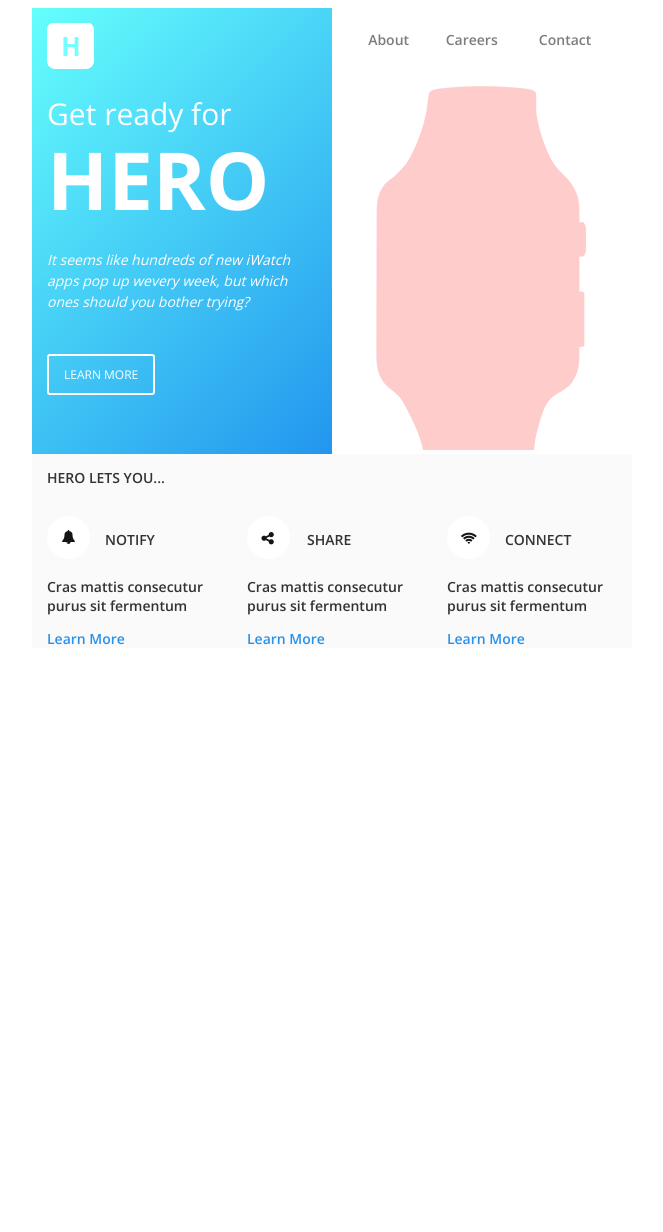
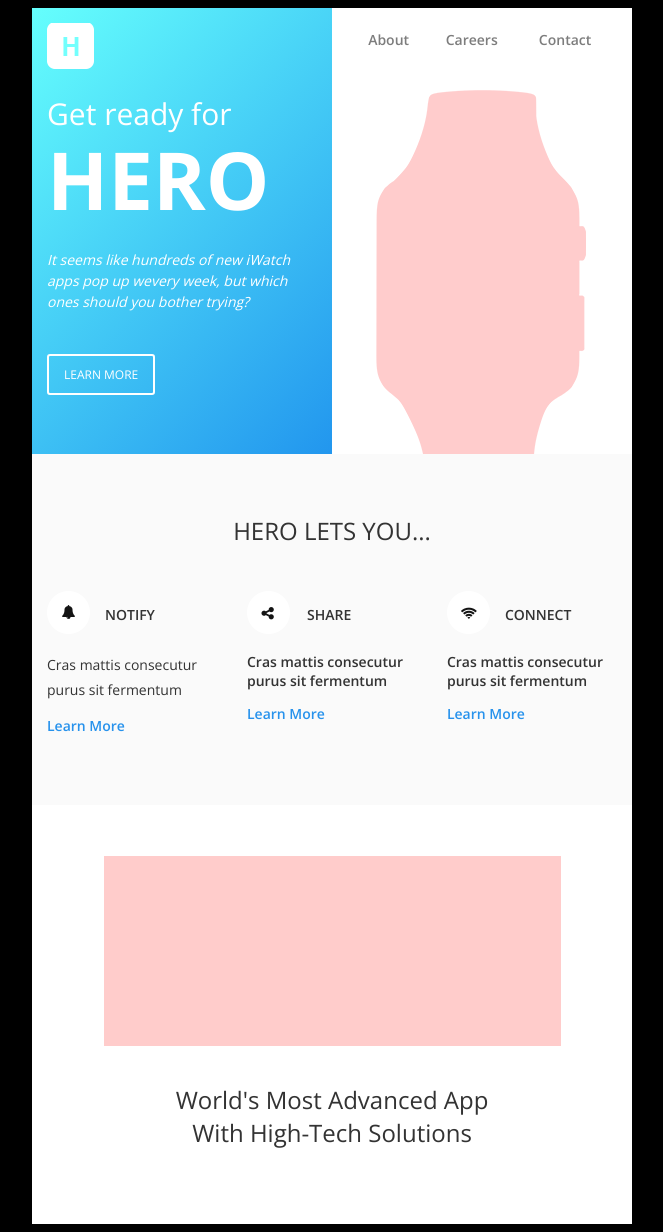
Before and after one commit to bkingo/cp-html-emails, a plain HTML site: page index.html in a window 1280 px wide. Shown: the whole page, without its empty margins (308-971 px from the left). Before the commit the page ends 800 px from the top, so only its background shows below. Drawn offline with nearby package versions, Linux system fonts and the light colour scheme.

Commit message:
More changes.

```diff
--- a/index.html
+++ b/index.html
@@ -9,7 +9,7 @@
     <title></title>
 </head>
 
-<body>
+<body style="background: black;">
     <!-- Start of HTML Email -->
     <table width="100%" border="0" cellspacing="0" cellpadding="0">
         <tr>
@@ -45,7 +45,7 @@
 
                             <!-- Start of Right Column -->
                             <table class="container" width="50%" align="right" cellspacing="0" cellpadding="0"
-                                border="0">
+                                border="0" style="background: white;">
                                 <tr>
                                     <td
                                         style="font-family: 'Open Sans', 'Helvetica Neue', Helvetica, Arial, 'Lucida Grande', sans-serif; color: white;">
@@ -68,7 +68,7 @@
                                 </tr>
                                 <tr>
                                     <td align="center" valign="bottom" style="padding-top: 16px;">
-                                        <img src="/img/smartwatch.png" alt="">
+                                        <img src="/img/smartwatch.png" alt="" style="position: relative; bottom: -4px;">
                                     </td>
                                 </tr>
                             </table><!-- End of Right Column -->
@@ -78,10 +78,10 @@
                     <!-- Start of Lets You Row -->
                     <tr>
                         <td style="background: #fafafa;">
-                            <h3 style="font-family: 'Open Sans', 'Helvetica Neue', Helvetica, Arial, 'Lucida Grande', sans-serif; color: #333333; padding: 0 0 0 15px; font-weight: 600; text-transform: uppercase; font-size: 14px;">Hero lets you...</h3>
+                            <h3 style="font-family: 'Open Sans', 'Helvetica Neue', Helvetica, Arial, 'Lucida Grande', sans-serif; color: #333333; padding: 36px 0 5px 0; font-weight: 400; text-transform: uppercase; font-size: 24px;" align="center">Hero lets you...</h3>
                             <!-- Start of left column -->
                             <table class="header-left" width="33.33%" align="left" cellspacing="0" cellpadding="0"
-                                border="0" style="padding: 15px 15px 0 15px;">
+                                border="0" style="padding: 15px 15px 70px 15px;">
                                 <tr>
                                     <td>
                                         <table class="title-icon" width="33.33%" align="left" cellspacing="0"
@@ -98,7 +98,7 @@
                                 <tr>
                                     <td>
                                         <p
-                                            style="font-family: 'Open Sans', 'Helvetica Neue', Helvetica, Arial, 'Lucida Grande', sans-serif; color: #333333; font-weight: 600;  font-size: 14px;">
+                                            style="font-family: 'Open Sans', 'Helvetica Neue', Helvetica, Arial, 'Lucida Grande', sans-serif; color: #333333; font-weight: 400; line-height: 1.8; font-size: 14px;">
                                             Cras mattis consecutur purus sit fermentum</p>
                                     </td>
                                 </tr>
@@ -113,7 +113,7 @@
 
                             <!-- Start of middle column -->
                             <table class="header-left" width="33.33%" align="left" cellspacing="0" cellpadding="0"
-                                border="0" style="padding: 15px 15px 0 15px;">
+                                border="0" style="padding: 15px 15px 70px 15px;">
                                 <tr>
                                     <td>
                                         <table class="title-icon" width="33.33%" align="left" cellspacing="0"
@@ -145,7 +145,7 @@
 
                             <!-- Start of right column -->
                             <table class="header-left" width="33.33%" align="left" cellspacing="0" cellpadding="0"
-                                border="0" style="padding: 15px 15px 0 15px;">
+                                border="0" style="padding: 15px 15px 70px 15px;">
                                 <tr>
                                     <td>
                                         <table class="title-icon" width="33.33%" align="left" cellspacing="0"
@@ -174,17 +174,30 @@
                                     </td>
                                 </tr>
                             </table><!-- End of right column -->
-
-
                         </td>
                     </tr><!-- End of Lets You Row -->
 
-                    <!-- Start of Main Row -->
+                    <!-- Start of Advanced Row -->
                     <tr>
                         <td>
+                            <table class="header-left" width="100%" align="left" cellspacing="0" cellpadding="0"
+                            border="0" style="padding: 15px 15px 70px 15px; background: white">
+                            <tr>
+                                <td style="font-family: 'Open Sans', 'Helvetica Neue', Helvetica, Arial, 'Lucida Grande', sans-serif; color: #333333; padding: 36px 0 5px 0; font-weight: 300; text-transform: uppercase; font-size: 24px;" align="center">
+                                    <img src="/img/image_head.jpg" alt="">
+                                </td>
+                            </tr>
+                            <tr>
+                                <td>
+                                    <h3 style="font-family: 'Open Sans', 'Helvetica Neue', Helvetica, Arial, 'Lucida Grande', sans-serif; color: #333333; padding: 25px 0 5px 0; font-weight: 300; text-transform: capitalize; font-size: 24px; margin: 0;" align="center">World's <span style="font-weight: 400">most advanced App</span><br>
+                                        with High-Tech solutions
+                                    </h3>
+                                </td>
+                            </tr>
+                        </table>
 
                         </td>
-                    </tr><!-- End of Main Row -->
+                    </tr><!-- End of Advanced Row -->
 
                 </table><!-- End of Container -->
             </td>
```
